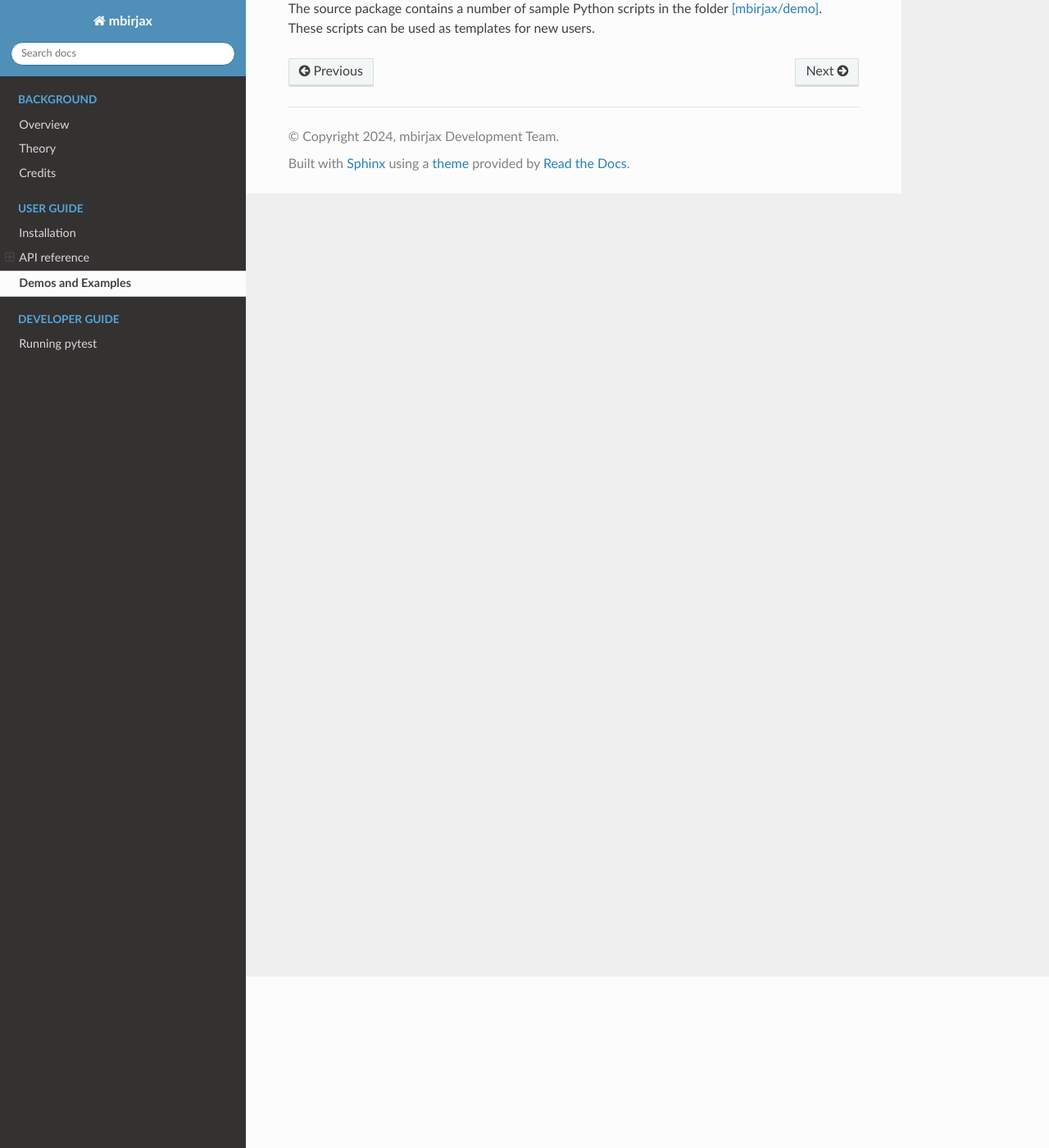
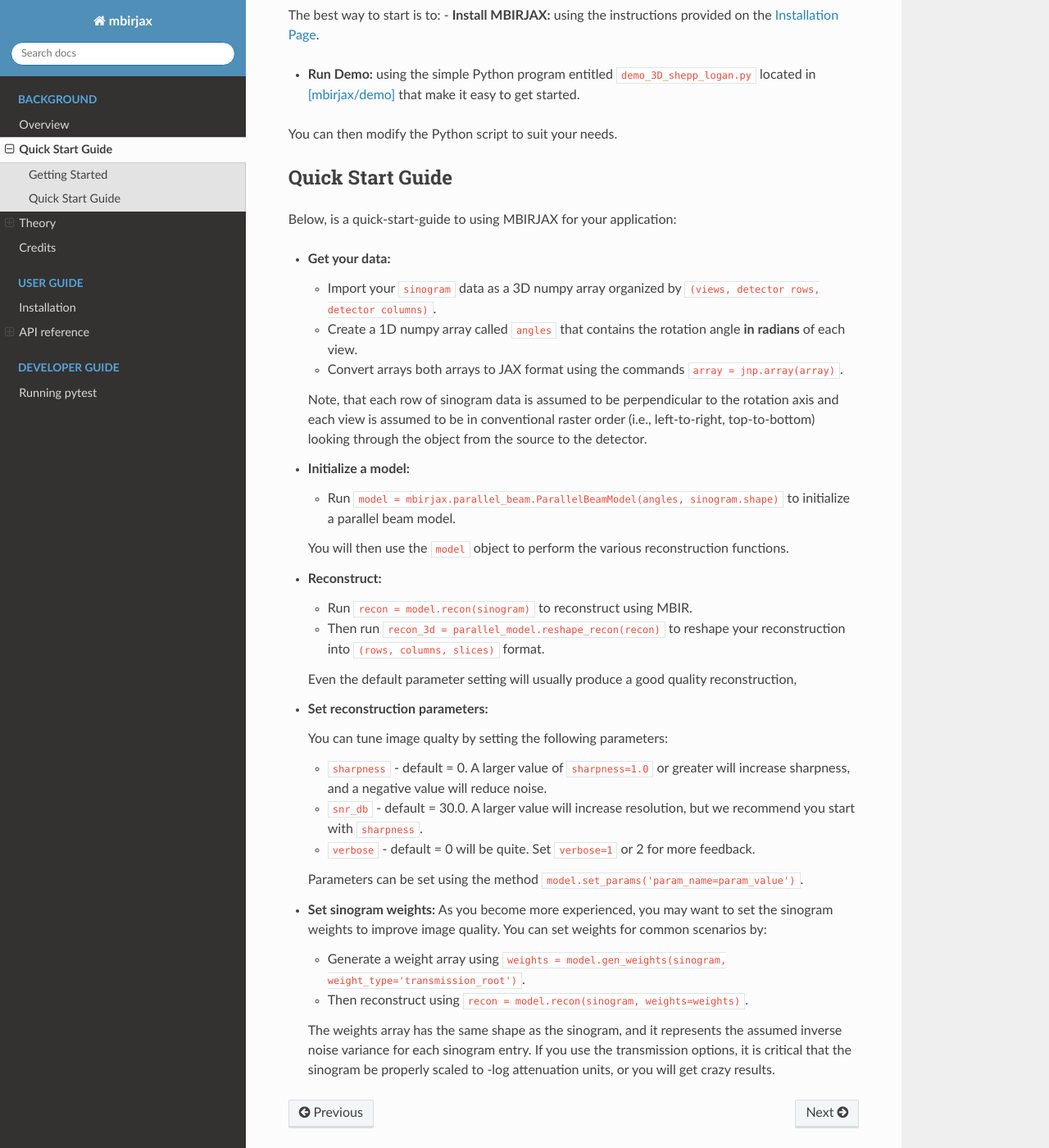
Before and after one commit to cabouman/mbirjax, a Sphinx documentation site: the page built from docs/source/examples.rst, in a window 1280 px wide and 1400 px high, scrolled down 209 px. Shown: the whole window at 82% size. Built offline with Sphinx 7.4.7 and the Read the Docs theme 2.0.0, drawn with Linux system fonts in a browser that asks for light colours; some of the changed text lies outside the part shown.

Commit message:
General improvements (#7)
* Update sphinx user guide

* Refactor forward and back projector

* Improve quick start guide

* Update api.rst page

```diff
--- a/docs/source/examples.rst
+++ b/docs/source/examples.rst
@@ -1,9 +1,67 @@
-==================
-Demos and Examples
-==================
+=================
+Quick Start Guide
+=================
 
-**Running Included Demo Scripts**
+Getting Started
+~~~~~~~~~~~~~~~
 
-The source package contains a number of sample Python scripts in the folder
-`[mbirjax/demo] <https://github.com/cabouman/mbirjax/demo>`__.
-These scripts can be used as templates for new users.
+
+The best way to start is to:
+- **Install MBIRJAX:** using the instructions provided on the :ref:`Installation Page <installation_label>`.
+
+- **Run Demo:** using the simple Python program entitled ``demo_3D_shepp_logan.py`` located in `[mbirjax/demo] <https://github.com/cabouman/mbirjax/tree/main/demo>`__ that make it easy to get started.
+
+You can then modify the Python script to suit your needs.
+
+Quick Start Guide
+~~~~~~~~~~~~~~~~~
+
+Below, is a quick-start-guide to using MBIRJAX for your application:
+
+- **Get your data:**
+
+  - Import your ``sinogram`` data as a 3D numpy array organized by ``(views, detector rows, detector columns)``.
+
+  - Create a 1D numpy array called ``angles`` that contains the rotation angle **in radians** of each view.
+
+  - Convert arrays both arrays to JAX format using the commands ``array = jnp.array(array)``.
+
+  Note, that each row of sinogram data is assumed to be perpendicular to the rotation axis and each view is assumed to be in conventional raster order (i.e., left-to-right, top-to-bottom) looking through the object from the source to the detector.
+
+
+- **Initialize a model:**
+
+  - Run ``model = mbirjax.parallel_beam.ParallelBeamModel(angles, sinogram.shape)`` to initialize a parallel beam model.
+
+  You will then use the ``model`` object to perform the various reconstruction functions.
+
+
+- **Reconstruct:**
+
+  - Run ``recon = model.recon(sinogram)`` to reconstruct using MBIR.
+
+  - Then run ``recon_3d = parallel_model.reshape_recon(recon)`` to reshape your reconstruction into ``(rows, columns, slices)`` format.
+
+  Even the default parameter setting will usually produce a good quality reconstruction,
+
+
+- **Set reconstruction parameters:**
+
+  You can tune image qualty by setting the following parameters:
+
+  - ``sharpness`` -  default = 0. A larger value of ``sharpness=1.0`` or greater will increase sharpness, and a negative value will reduce noise.
+  - ``snr_db`` - default = 30.0. A larger value will increase resolution, but we recommend you start with ``sharpness``.
+  - ``verbose`` - default = 0 will be quite. Set ``verbose=1`` or 2 for more feedback.
+
+  Parameters can be set using the method ``model.set_params('param_name=param_value')``.
+
+- **Set sinogram weights:**
+  As you become more experienced, you may want to set the sinogram weights to improve image quality.
+  You can set weights for common scenarios by:
+
+  - Generate a weight array using ``weights = model.gen_weights(sinogram, weight_type='transmission_root')``.
+
+  - Then reconstruct using ``recon = model.recon(sinogram, weights=weights)``.
+
+  The weights array has the same shape as the sinogram, and it represents the assumed inverse noise variance for each sinogram entry.
+  If you use the transmission options, it is critical that the sinogram be properly scaled to -log attenuation units, or you will get crazy results.
--- a/docs/source/index.rst
+++ b/docs/source/index.rst
@@ -37,7 +38,6 @@ Indices and tables
 
    install
    api
-   examples
 
 .. toctree::
    :hidden:
--- a/docs/source/install.rst
+++ b/docs/source/install.rst
@@ -1,6 +1,7 @@
 ============
 Installation
 ============
+.. _installation_label:
 
 The ``MBIRJAX`` package currently is only available to download and install from source through GitHub.
 
--- a/docs/source/plot_utils.rst
+++ b/docs/source/plot_utils.rst
@@ -11,3 +11,5 @@ plot_utils
 
    .. autosummary::
       plot_utils.slice_viewer
+      plot_utils.display_slices
+      plot_utils.plot_granularity_and_loss
```
Also changed, not shown: other parts of docs/source/index.rst (+1 -0 lines), docs/source/overview.rst (+14 -27 lines), docs/source/theory.rst (+7 -1 lines), 8 other files.
